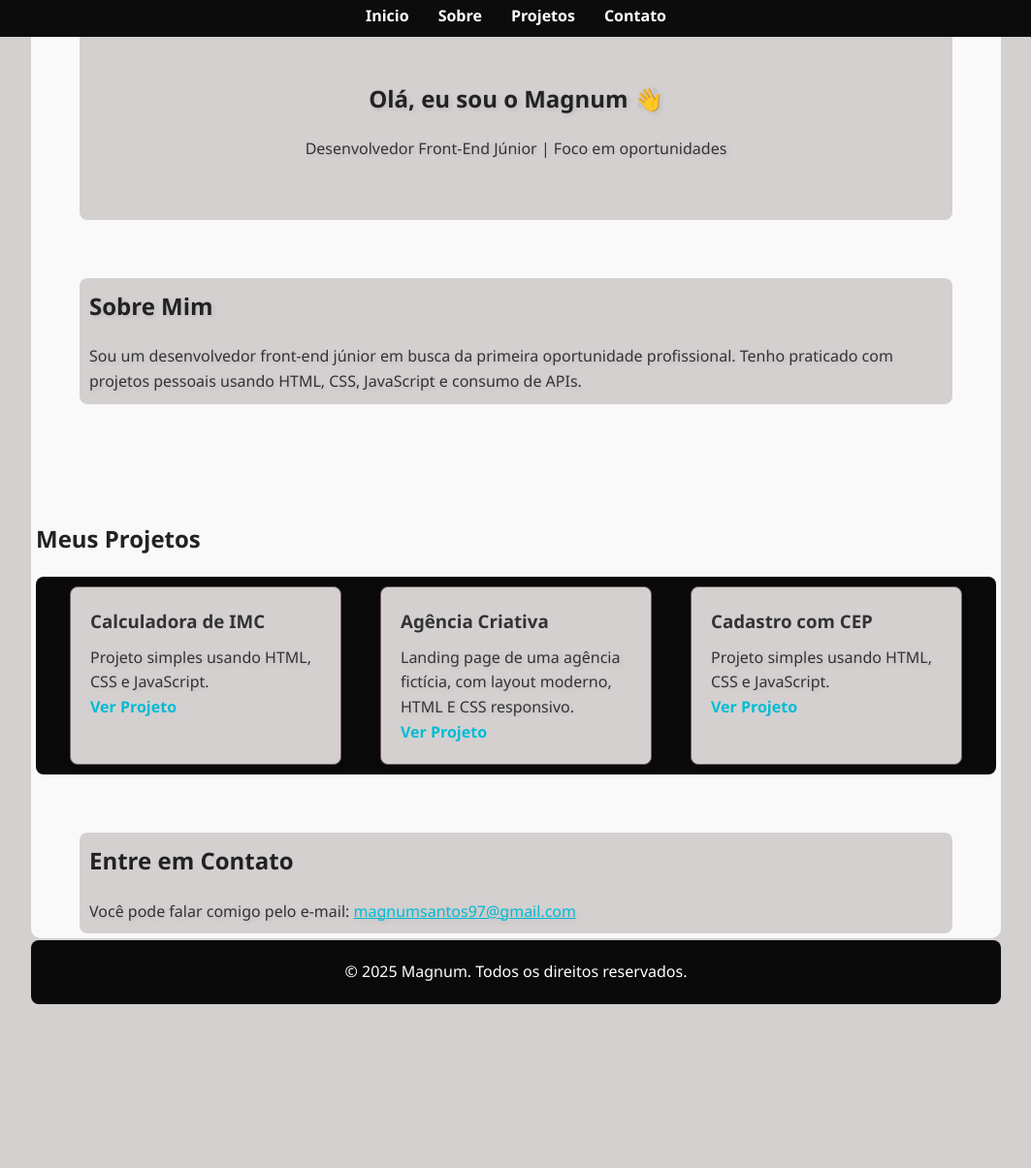
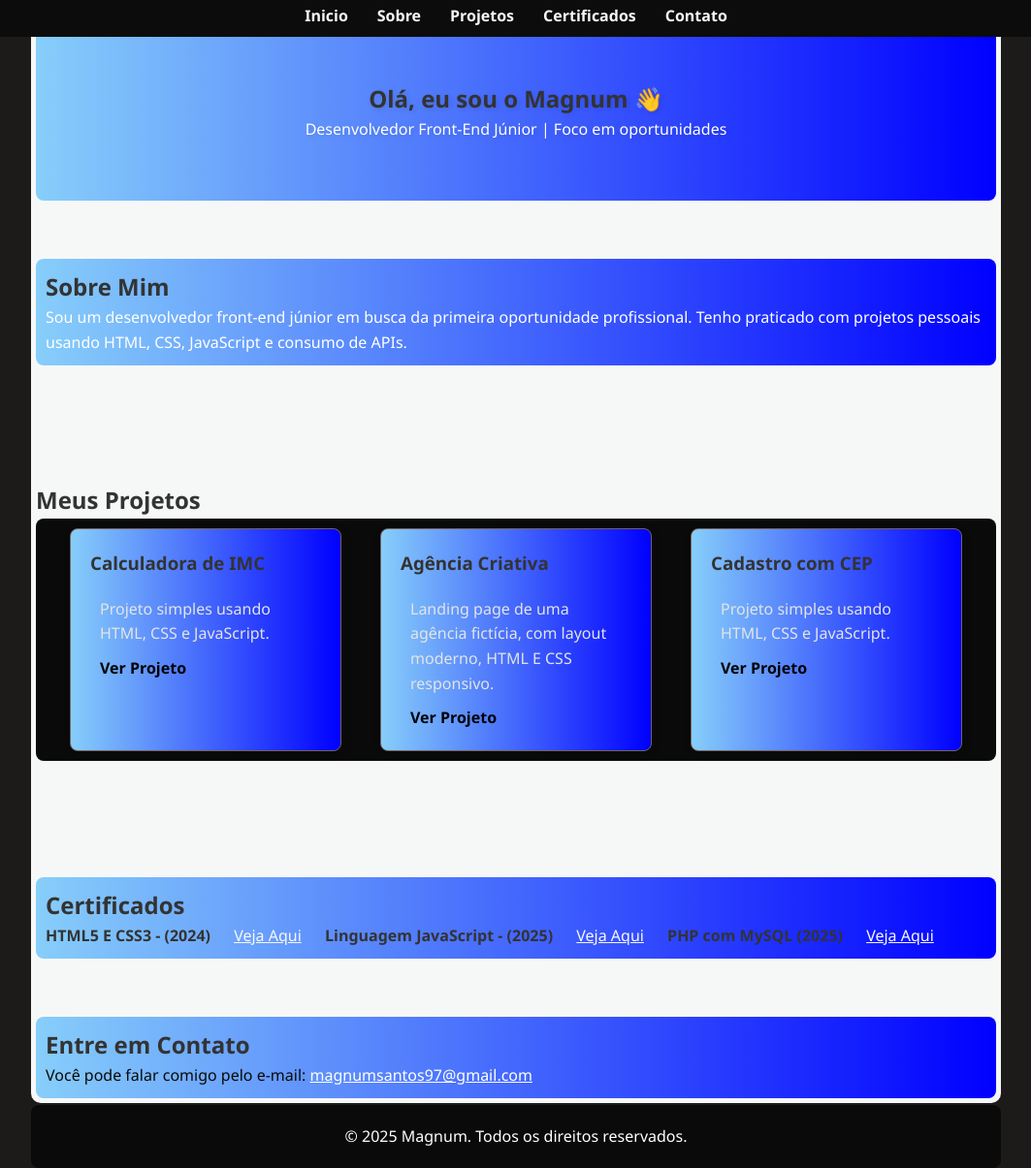
Before and after one commit to Magnum2029/Portifolio, a plain HTML site: page index.html in a window 1280 px wide. Shown: the part 4-1209 px from the top of the page at 97% size, without its empty margins (108-1171 px from the left). Before the commit the page ends 1040 px from the top, so only its background shows below. Drawn offline with Linux system fonts and the light colour scheme.

Commit message:
atualizacao css html certificados

```diff
--- a/estilos.css
+++ b/estilos.css
@@ -9,7 +9,7 @@
 body {
   font-family: 'Segoe UI', Tahoma, Geneva, Verdana, sans-serif;
   line-height: 1.6;
-  background-color: #d4d0d0;
+  background-color: #1d1a1a;
   color: #333;
   padding: 0 20px;
 }
@@ -28,7 +28,7 @@ header {
 }
 
 .container {
-  background-color: #faf9f9;
+  background-color: #f6f8f8;
   max-width: 1000px;
   margin: 2px auto;
   padding: 5px;
@@ -43,7 +43,7 @@ nav ul {
   gap: 30px;
 }
 nav a {
-  color: #fff;
+  color: #f7f7f8;
   text-decoration: none;
   font-weight: bold;
   transition: color 0.3s;
@@ -63,25 +63,29 @@ section {
 #Inicio {
   text-align: center;
   padding-top: 80px;
-  background-color: #d4d0d0;
+  background-color: #0000ff;
   border-radius: 8px;
   text-shadow: 2px 2px 5px rgba(0, 0, 0, 0.1);
-  max-width: 900px;
+  background-image: linear-gradient(to left, #0000ff, #87cefa);
 }
 
-h1, h2 {
+h1,h2, {
   margin-bottom: 20px;
-  color: #222;
+  color: #f0eded;
+}
+
+p {
+  color: white;
 }
 
 .sobre-mim {
-    background-color: #d4d0d0;
+    background-color: #0000ff;
     padding: 10px;
     border-radius: 8px;
-    text-shadow: 2px 2px 5px rgba(0, 0, 0, 0.1);
+    text-shadow: black;
     box-shadow: #0c0b0b;
-    max-width: 900px;
     margin: auto;
+    background: linear-gradient(to left, #0000ff, #87cefa);
 }
 
 /* PROJETOS */
@@ -95,13 +99,14 @@ h1, h2 {
 }
 
 .projeto {
-  background-color: #d4d0d0;
+  background-color: #0000ff;
   border: 1px solid #746262;
   padding: 20px;
   width: 280px;
   border-radius: 8px;
   box-shadow: 2px 2px 10px rgba(0, 0, 0, 0.1);
   margin: 10px;
+  background: linear-gradient(to left, #0000ff, #87cefa);
 }
 
 .projeto h3 {
@@ -109,30 +114,45 @@ h1, h2 {
 }
 
 .projeto p {
-  text-shadow: 2px 2px 5px rgba(0, 0, 0, 0.1);
+  color: #e2e5e5;
+  padding: 10px;
 }
 
 .projeto a {
   text-decoration: none;
-  color: #00bcd4;
+  color: black;
   font-weight: bold;
+  padding: 10px;
+}
+
+.certificado {
+  background-color: #0000ff;
+  background: linear-gradient(to left, #0000ff, #87cefa);
+  border-radius: 8px;
+  padding: 10px;
+}
+
+.certificado a {
+  color: #f7f7f8;
+  padding: 10px;
+  margin: 10px;
 }
 
 /* CONTATO */
 #contato a {
-  color: #00bcd4;
+  color: white;
 }
 
 #contato {
-    background-color: #d4d0d0;
+    background-color: #0000ff;
     border-radius: 8px;
     padding: 10px;
-    max-width: 900px;
     margin: auto;
+    background: linear-gradient(to left, #0000ff, #87cefa);
 }
 
 #contato p {
-  text-shadow: 2px 2px 5px rgba(0, 0, 0, 0.1);
+   color: #0a0a0a;
 }
 
 /* RODAPÉ */
--- a/index.html
+++ b/index.html
@@ -14,6 +14,7 @@
         <li><a href="#Inicio">Inicio</a></li>
         <li><a href="#sobre">Sobre</a></li>
         <li><a href="#projetos">Projetos</a></li>
+        <li><a href="#certificado">Certificados</a></li>
         <li><a href="#contato">Contato</a></li>
       </ul>
     </nav>
@@ -61,6 +62,24 @@
       </div>
     </section>
 
+    <section id="certificado">
+      <div class="certificado">
+        <h2>Certificados</h2>
+        <ul>
+            <strong>HTML5 E CSS3 - (2024)</strong>
+            <a href="Certificados/certificado html e css/Magnum-de-oliveira-santos-Desenvolvimento-Web-2020-HTML5CSS3-Modulo-4-de-5-Certificado-40h-Estudonauta.pdf" target="_blank">Veja Aqui</a>
+
+            <strong>Linguagem JavaScript - (2025)</strong>
+            <a href="Certificado JS/certificado javascript/Magnum-de-oliveira-santos-Linguagem-JavaScript-Certificado-40h-Estudonauta.pdf" target="_blank">Veja Aqui</a>
+
+            <strong>PHP com MySQL (2025)</strong>
+            <a href="PHP com MySQL/certificado php com mysql/Magnum-de-oliveira-santos-PHP-com-MySQL-8211-Modulo-02-Seguranca-e-niveis-de-acesso-Certificado-20h-Estudonauta.pdf" target="_blank">Veja Aqui</a>
+
+        </ul>
+
+      </div>
+    </section>
+
     <!-- CONTATO -->
     <section id="contato">
       <h2>Entre em Contato</h2>
```
Also changed, not shown: 9 other files.
